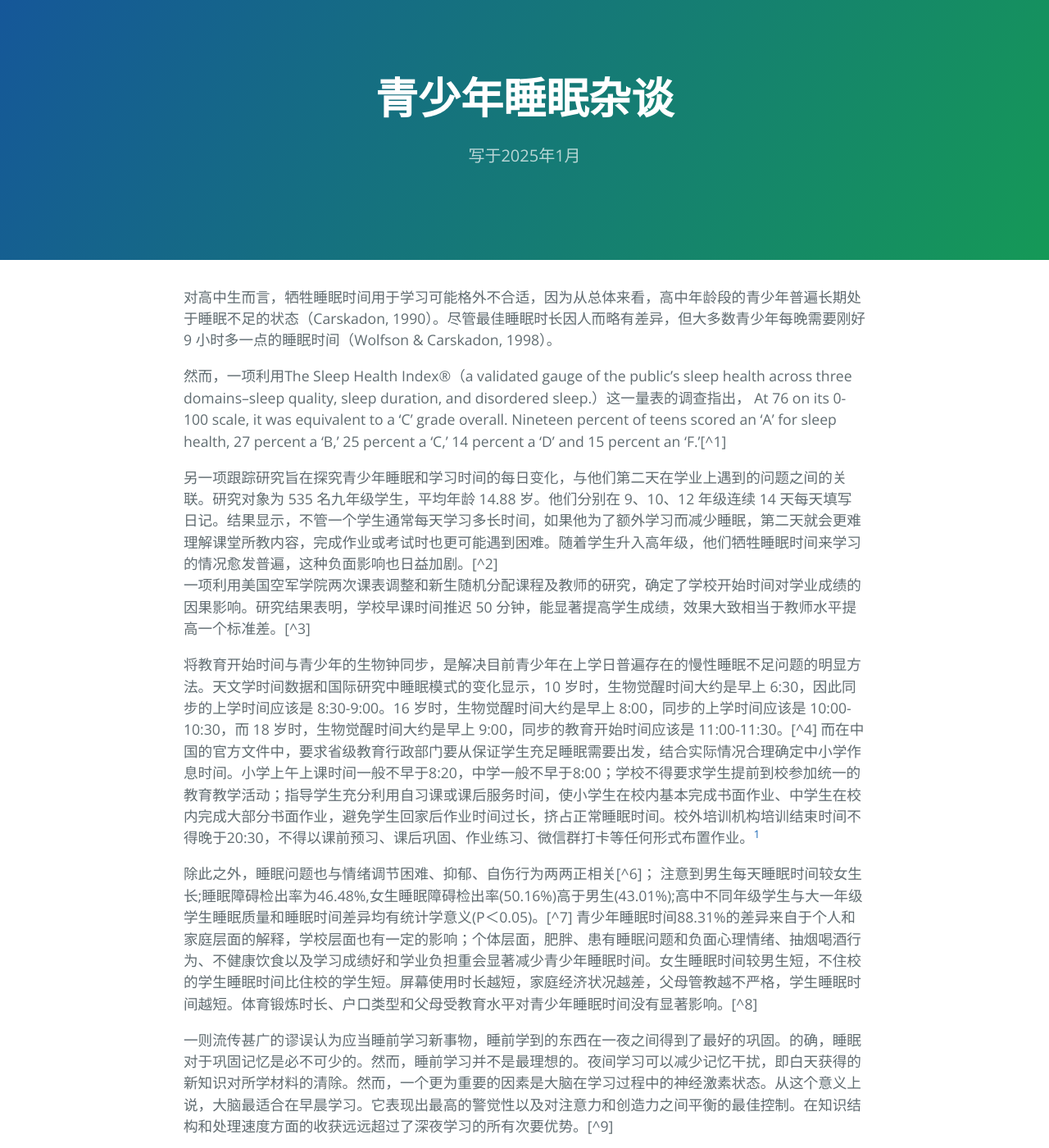
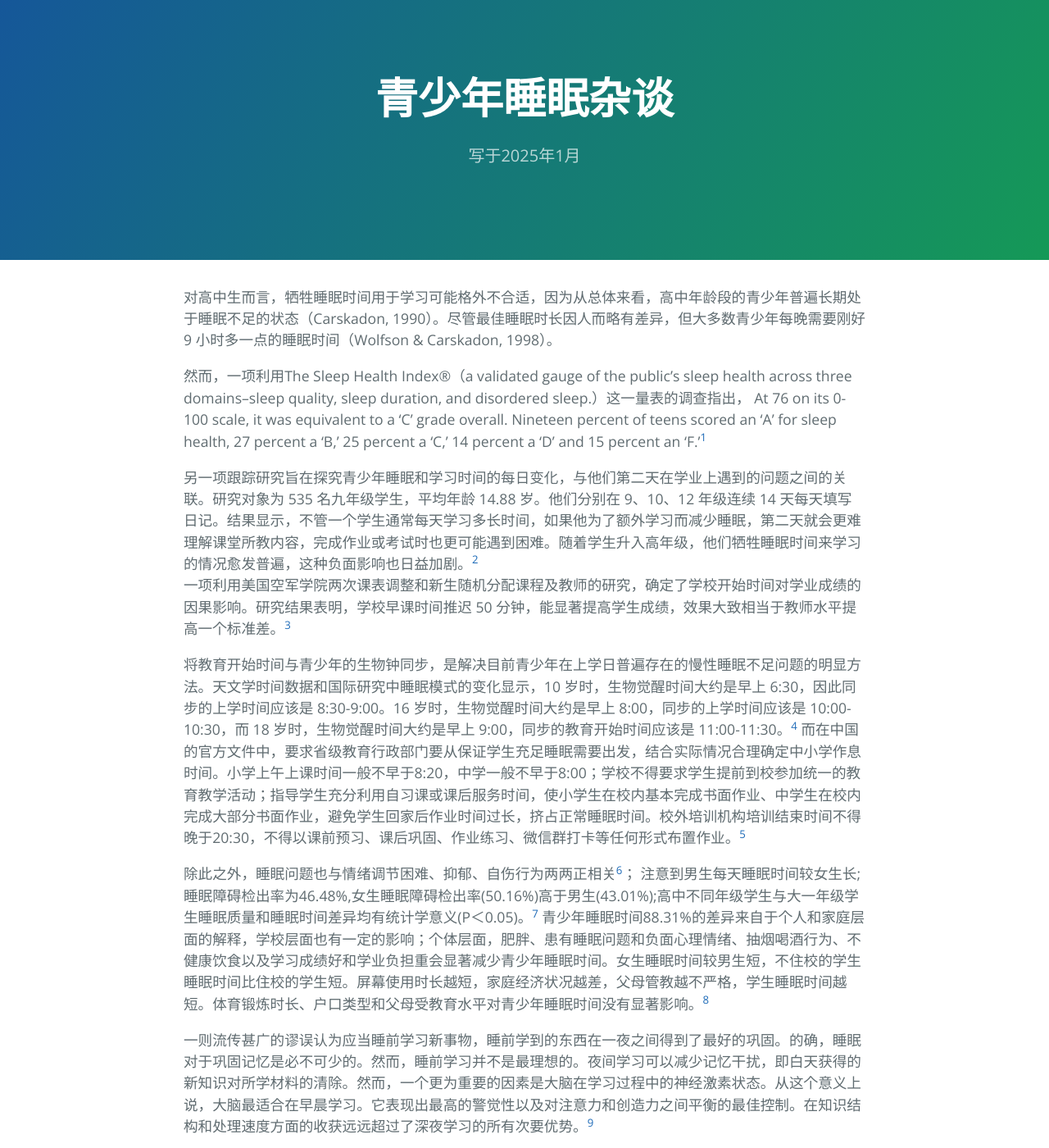
Before and after one commit to Seroliya/Seroliya.github.io, a Jekyll site: the page built from sleeptalk.md, in a window 1280 px wide and 1400 px high. Shown: the whole window at 82% size. Built offline with Jekyll 4.4.1, drawn with Linux system fonts in a browser that asks for light colours; part of the change alters nothing that is shown; some of the changed text lies outside the part shown.

Commit message:
Update sleeptalk.md

```diff
--- a/sleeptalk.md
+++ b/sleeptalk.md
@@ -22,16 +22,16 @@ percent a ‘D’ and 15 percent an ‘F.’[^1]
 一则流传甚广的谬误认为应当睡前学习新事物，睡前学到的东西在一夜之间得到了最好的巩固。的确，睡眠对于巩固记忆是必不可少的。然而，睡前学习并不是最理想的。夜间学习可以减少记忆干扰，即白天获得的新知识对所学材料的清除。然而，一个更为重要的因素是大脑在学习过程中的神经激素状态。从这个意义上说，大脑最适合在早晨学习。它表现出最高的警觉性以及对注意力和创造力之间平衡的最佳控制。在知识结构和处理速度方面的收获远远超过了深夜学习的所有次要优势。[^9]
 
 
-[^1]NSF-Sleep-in-America-2024-Report_final.pdf(#ref1)
+[^1]:NSF-Sleep-in-America-2024-Report_final.pdf(#ref1)
 <span id='ref1'><span>
 
-[^2]https://sleepdoc.com/pdf/study%20or%20sleep.pdf(#ref2)
+[^2]:https://sleepdoc.com/pdf/study%20or%20sleep.pdf(#ref2)
 <span id='ref2'><span>
 
-[^3]Scott E. Carrell & Teny Maghakian & James E. West, 2011. "A's from Zzzz's? The Causal Effect of School Start Time on the Academic Achievement of Adolescents," American Economic Journal: Economic Policy, American Economic Association, vol. 3(3), pages 62-81, August.(#ref3)
+[^3]:Scott E. Carrell & Teny Maghakian & James E. West, 2011. "A's from Zzzz's? The Causal Effect of School Start Time on the Academic Achievement of Adolescents," American Economic Journal: Economic Policy, American Economic Association, vol. 3(3), pages 62-81, August.(#ref3)
 <span id='ref3'><span>
 
-[^4]Kelley, P.; Lockley, S. W. Synchronizing Education to Healthy Adolescent Brain Development: Sleep and Circadian Rhythms. 2013-04-27.(#ref4)
+[^4]:Kelley, P.; Lockley, S. W. Synchronizing Education to Healthy Adolescent Brain Development: Sleep and Circadian Rhythms. 2013-04-27.(#ref4)
 <span id='ref4'><span>
 
 PPs.国外报告由知乎@Thoughts Memo翻译。
@@ -39,16 +39,16 @@ PPs.国外报告由知乎@Thoughts Memo翻译。
 [^5]:教育部办公厅关于进一步加强中小学生睡眠管理工作的通知，教基厅函〔2021〕11号(#ref5)
 <span id='ref5'><span>
 
-[^6]蔡炎.青少年睡眠问题与自伤行为的关系：情绪调节困难和抑郁的链式中介作用[D].河北大学:2021.DOI:10.27103/d.cnki.ghebu.2021.001778.(#ref6)
+[^6]:蔡炎.青少年睡眠问题与自伤行为的关系：情绪调节困难和抑郁的链式中介作用[D].河北大学:2021.DOI:10.27103/d.cnki.ghebu.2021.001778.(#ref6)
 <span id='ref6'><span>
 
-[^7]武厚,吴俊杰,许雅青.青少年睡眠质量现状调查与对策[J].校园心理,2021,19(05):413-414. DOI:10.19521/j.cnki.1673-1662.2021.05.0]06.(#ref7)
+[^7]:武厚,吴俊杰,许雅青.青少年睡眠质量现状调查与对策[J].校园心理,2021,19(05):413-414. DOI:10.19521/j.cnki.1673-1662.2021.05.0]06.(#ref7)
 <span id='ref7'><span>
 
-[^8]成刚,周鹤洋,朱庆环.青少年为什么睡眠不足?——基于中国教育追踪调查数据的研究[J].教育科学研究,2022(03):42-50.(#ref8)
+[^8]:成刚,周鹤洋,朱庆环.青少年为什么睡眠不足?——基于中国教育追踪调查数据的研究[J].教育科学研究,2022(03):42-50.(#ref8)
 <span id='ref8'><span>
 
-[^9]https://supermemo.guru/wiki/Myth:_Learning_before_sleep_is_best(#ref9)
+[^9]:https://supermemo.guru/wiki/Myth:_Learning_before_sleep_is_best(#ref9)
 <span id='ref9'><span>
 
 [回到主页](./)
```
